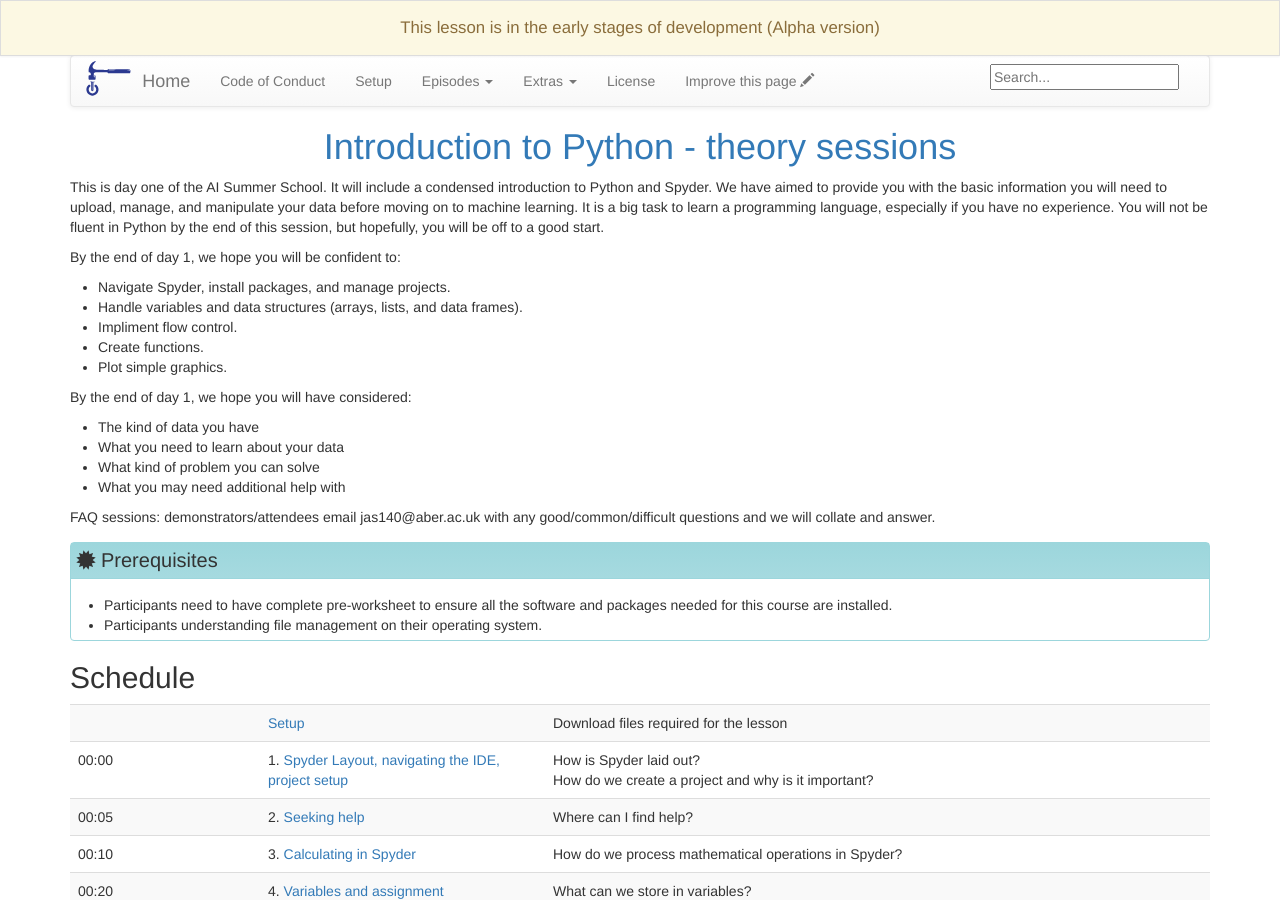
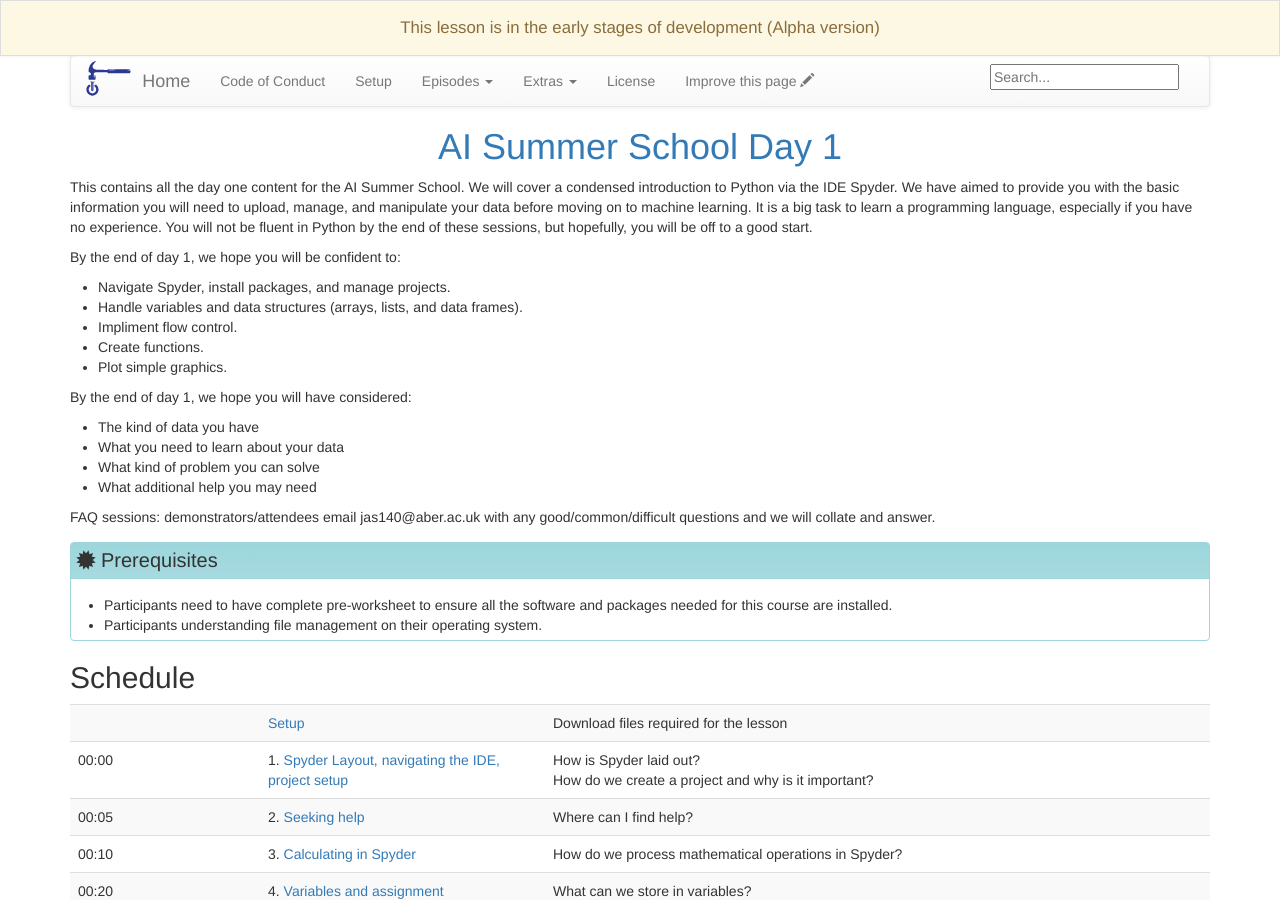
Before and after one commit to RSEjas140/AISSday1, a Jekyll site: the page built from index.md, in a window 1280 px wide and 900 px high. Built offline with Jekyll 4.4.1, drawn with Linux system fonts in a browser that asks for light colours.

Commit message:
update index

```diff
--- a/_config.yml
+++ b/_config.yml
@@ -10,7 +10,7 @@
 carpentry: "swc"
 
 # Overall title for pages.
-title: "Introduction to Python - theory sessions"
+title: "AI Summer School Day 1"
 
 # Life cycle stage of the lesson
 # possible values: "pre-alpha", "alpha", "beta", "stable"
--- a/index.md
+++ b/index.md
@@ -3,7 +3,7 @@ layout: lesson
 root: .
 ---
 
-This is day one of the AI Summer School. It will include a condensed introduction to Python and Spyder. We have aimed to provide you with the basic information you will need to upload, manage, and manipulate your data before moving on to machine learning. It is a big task to learn a programming language, especially if you have no experience. You will not be fluent in Python by the end of this session, but hopefully, you will be off to a good start.
+This contains all the day one content for the AI Summer School. We will cover a condensed introduction to Python via the IDE Spyder. We have aimed to provide you with the basic information you will need to upload, manage, and manipulate your data before moving on to machine learning. It is a big task to learn a programming language, especially if you have no experience. You will not be fluent in Python by the end of these sessions, but hopefully, you will be off to a good start.
 
 By the end of day 1, we hope you will be confident to:
 
@@ -17,7 +17,7 @@ By the end of day 1, we hope you will have considered:
 * The kind of data you have
 * What you need to learn about your data
 * What kind of problem you can solve
-* What you may need additional help with
+* What additional help you may need
 
 FAQ sessions: demonstrators/attendees email jas140@aber.ac.uk with any good/common/difficult questions and we will collate and answer.
 
```
Also changed, not shown: 2 other files.
